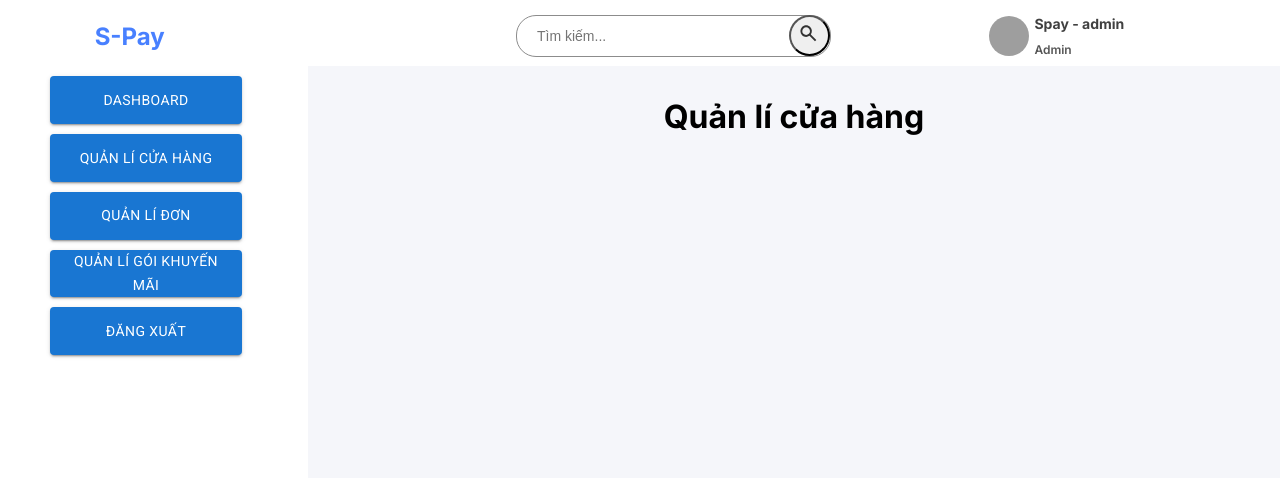
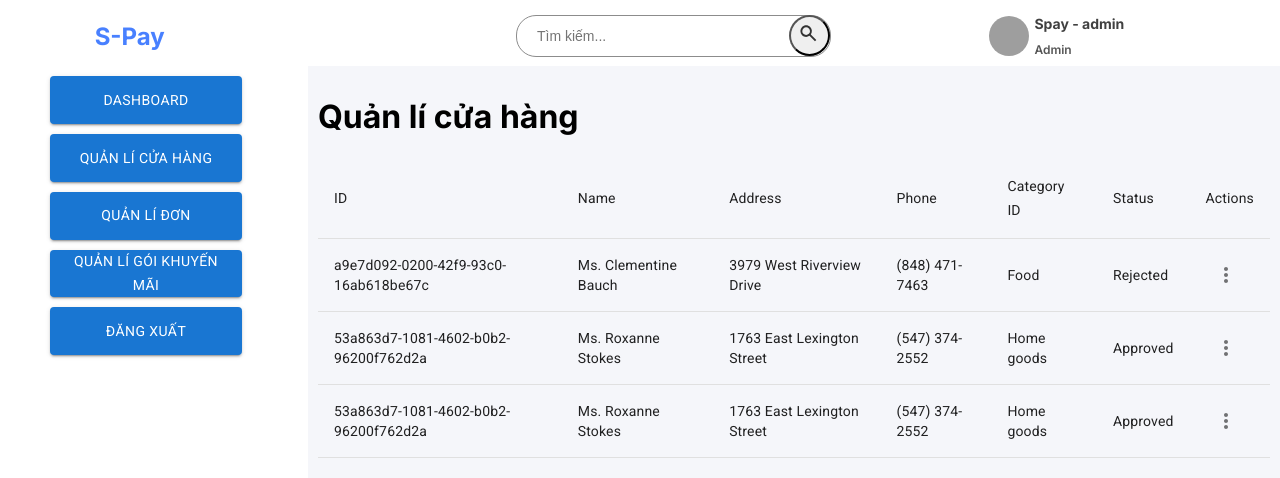
Before and after one commit to SWD-392/sPay-FE-WebApp, a Next.js app: page /store-manage in a window 1280 px wide. Shown: the top 478 px of the page. Built offline with nearby package versions, Linux system fonts and the light colour scheme; grey boxes are pictures that could not be loaded.

Commit message:
fix and move folder

```diff
--- /dev/null
+++ b/src/app/(dashboard)/api/store/db.js
@@ -0,0 +1,29 @@
+const db = [
+  {
+    id: "a9e7d092-0200-42f9-93c0-16ab618be67c",
+    name: "Ms. Clementine Bauch",
+    address: "3979 West Riverview Drive",
+    phone: "(848) 471-7463",
+    categoryID: "Food",
+    status: "Rejected",
+  },
+  {
+    id: "53a863d7-1081-4602-b0b2-96200f762d2a",
+    name: "Ms. Roxanne Stokes",
+    address: "1763 East Lexington Street",
+    phone: "(547) 374-2552",
+    categoryID: "Home goods",
+    status: "Approved",
+  },
+  {
+    id: "53a863d7-1081-4602-b0b2-96200f762d2a",
+    name: "Ms. Roxanne Stokes",
+    address: "1763 East Lexington Street",
+    phone: "(547) 374-2552",
+    categoryID: "Home goods",
+    status: "Approved",
+  },
+  // ... additional records up to number specified in numRecords (default 10)
+];
+
+export default db;
--- a/src/app/(dashboard)/layout.module.css
+++ b/src/app/(dashboard)/layout.module.css
@@ -22,5 +22,4 @@
 }
 
 .dashBoard * {
-  /* min-height: 10vh; */
 }
--- a/src/app/(dashboard)/store-manage/page.jsx
+++ b/src/app/(dashboard)/store-manage/page.jsx
@@ -1,9 +1,13 @@
+import TableView from "@/components/page-components/store-components/table/table";
 import { Fragment } from "react";
+import styles from "./page.module.css";
+import db from "../api/store/db";
 
 export default function ShopManage() {
   return (
-    <div>
+    <div className={styles.width}>
       <h1>Quản lí cửa hàng</h1>
+      <TableView storeData={db} />
     </div>
   );
 }
--- /dev/null
+++ b/src/app/(dashboard)/store-manage/page.module.css
@@ -0,0 +1,3 @@
+.width {
+  min-width: 100%;
+}
--- /dev/null
+++ b/src/components/page-components/store-components/table/table.jsx
@@ -0,0 +1,147 @@
+"use client";
+
+import * as React from "react";
+import { useState, useEffect } from "react";
+import {
+  Table,
+  TableBody,
+  TableCell,
+  TableContainer,
+  TableHead,
+  TableRow,
+  Paper,
+  Container,
+  Grid,
+  IconButton,
+  Menu,
+  MenuItem,
+} from "@mui/material";
+import styles from "./table.module.css";
+import MoreVertIcon from "@mui/icons-material/MoreVert";
+
+function TableView({ storeData }) {
+  const [data, setData] = useState([storeData]);
+  const [editingRow, setEditingRow] = useState(null); // Track currently edited row
+  const [editingField, setEditingField] = useState(null); // Track edited field within row
+  const [openMenuId, setOpenMenuId] = useState(null);
+  const buttonRef = React.useRef(null);
+
+  // Handle cell editing
+  const handleEditChange = (rowId, field, newValue) => {
+    setData(
+      data.map((row) =>
+        row.id === rowId ? { ...row, [field]: newValue } : row
+      )
+    );
+  };
+
+  useEffect(() => {
+    setData(storeData); // Update data state whenever storeData changes
+  }, [storeData]);
+
+  // Save changes to API (you'll need to implement your backend logic)
+  const handleSave = async (row) => {
+    try {
+      const response = await fetch("/api/update", {
+        method: "POST",
+        body: JSON.stringify(row),
+      });
+      if (!response.ok) {
+        throw new Error("Failed to save data");
+      }
+      // Update state with successful response (if applicable)
+    } catch (error) {
+      console.error("Error saving data:", error);
+    }
+  };
+
+  const handleMapData = (value, fieldName) => {
+    // Implement your mapping logic here (e.g., formatting, converting)
+    // You can use value, fieldName, and any other relevant data from the row
+    return value; // Replace with your mapped value
+  };
+
+  const handleMenuOpen = (rowId) => {
+    setOpenMenuId(rowId);
+  };
+
+  const handleMenuClose = () => {
+    setOpenMenuId(null);
+  };
+
+  const handleButtonClick = (event, value) => {
+    // event.stopPropagation(); // Prevent immediate closure when clicking the button itself
+    handleMenuOpen(value);
+  };
+
+  return (
+    // <div className={styles.tableContainer}>
+    <Grid xs={12}>
+      <TableContainer sx={{ minWidth: 1 }}>
+        <Table>
+          <TableHead>
+            <TableRow>
+              {/* Define table headers based on your data structure */}
+              <TableCell>ID</TableCell>
+              <TableCell>Name</TableCell>
+              <TableCell>Address</TableCell>
+              <TableCell>Phone</TableCell>
+              <TableCell>Category ID</TableCell>
+              <TableCell>Status</TableCell>
+              <TableCell>Actions</TableCell>
+            </TableRow>
+          </TableHead>
+          <TableBody>
+            {data.map((row) => (
+              <TableRow key={row.id}>
+                <TableCell>{row.id}</TableCell>
+                {/* Use map to display data in cells */}
+                <TableCell>{handleMapData(row.name, "col1")}</TableCell>
+                <TableCell>{handleMapData(row.address, "col2")}</TableCell>
+                <TableCell>{handleMapData(row.phone, "col3")}</TableCell>
+                <TableCell>{handleMapData(row.categoryID, "col4")}</TableCell>
+                <TableCell>{handleMapData(row.status, "col5")}</TableCell>
+                <TableCell
+                  editable={editingRow === row.id && editingField === "action"}
+                  onDoubleClick={() => setEditingRow(row.id, "action")}
+                  ref={buttonRef}
+                >
+                  <IconButton
+                    onClick={(event) => handleButtonClick(event, row.id)}
+                  >
+                    <MoreVertIcon />
+                  </IconButton>
+                  {openMenuId === row.id && (
+                    <Menu
+                      anchorEl={buttonRef.current}
+                      open={true}
+                      onClose={handleMenuClose}
+                      anchorOrigin={{
+                        vertical: "top", // Position menu above the anchor
+                        horizontal: "right", // Position menu to the right of the anchor
+                      }}
+                      transformOrigin={{
+                        vertical: "bottom",
+                        horizontal: "left",
+                      }}
+                    >
+                      <MenuItem onClick={() => handleEditRow(row)}>
+                        Edit
+                      </MenuItem>
+
+                      <MenuItem onClick={() => handleDeleteRow(row)}>
+                        Delete
+                      </MenuItem>
+                    </Menu>
+                  )}
+                </TableCell>
+              </TableRow>
+            ))}
+          </TableBody>
+        </Table>
+      </TableContainer>
+    </Grid>
+  );
+}
+
+export default TableView;
```
Also changed, not shown: src/app/(dashboard)/order-manage/page.js (deleted, +0 -7 lines), src/app/(dashboard)/order-manage/page.jsx (added, +10 -0 lines), src/components/table/table.jsx (deleted, +0 -45 lines), src/components/page-components/store-components/table/table.module.css (added).
